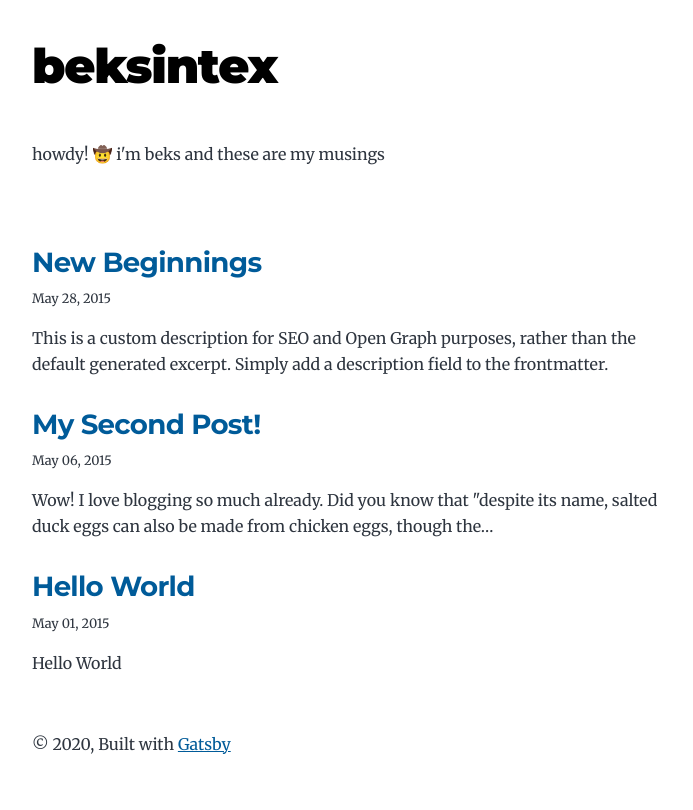
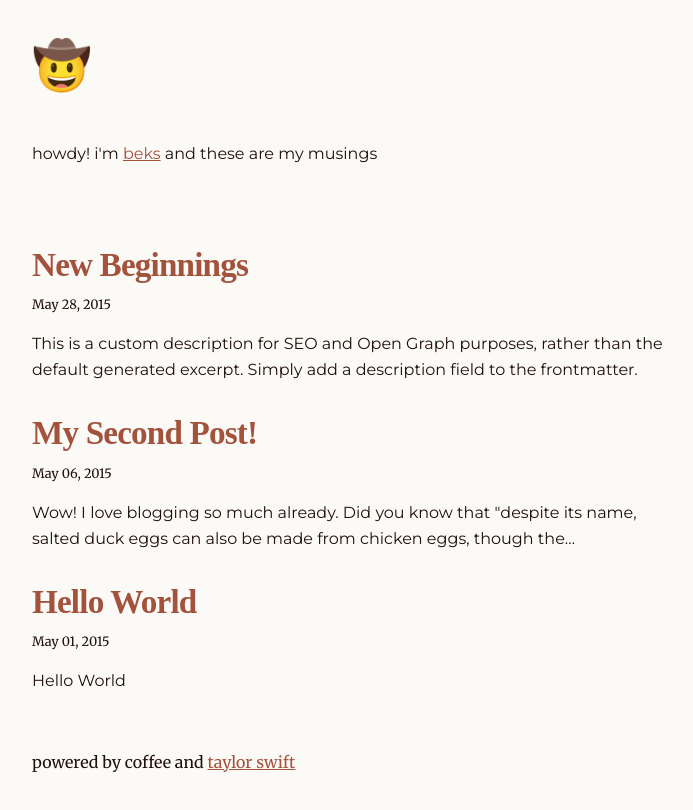
Before and after one commit to rebekahwhittle/beksintex, a Gatsby site in the folder blog/: page / in a window 1280 px wide. Shown: the whole page, without its empty margins (292-985 px from the left). Built offline with nearby package versions, Linux system fonts and the light colour scheme; Gatsby itself is replaced by a stand-in of ours.

Commit message:
detached head commit

```diff
--- a/blog/src/components/bio.js
+++ b/blog/src/components/bio.js
@@ -53,7 +53,7 @@ const Bio = () => {
       )} */}
       {author?.name && (
         <p>
-          howdy! 🤠 i'm beks and these are my musings
+          howdy! i'm <a target="_blank" href="https://github.com/rebekahwhittle">beks</a> and these are my musings
         </p>
       )}
     </div>
--- a/blog/src/components/layout.js
+++ b/blog/src/components/layout.js
@@ -9,13 +9,13 @@ const Layout = ({ location, title, children }) => {
   if (isRootPath) {
     header = (
       <h1 className="main-heading">
-        <Link to="/">{title}</Link>
+        <Link to="/"> 🤠</Link>
       </h1>
     )
   } else {
     header = (
       <Link className="header-link-home" to="/">
-        {title}
+         🤠
       </Link>
     )
   }
@@ -25,9 +25,9 @@ const Layout = ({ location, title, children }) => {
       <header className="global-header">{header}</header>
       <main>{children}</main>
       <footer>
-        © {new Date().getFullYear()}, Built with
+        powered by coffee and
         {` `}
-        <a href="https://www.gatsbyjs.com">Gatsby</a>
+        <a target="_blank" href="https://open.spotify.com/artist/06HL4z0CvFAxyc27GXpf02?si=t7zb9rewR524sJ_7ZqZ5Kg">taylor swift</a>
       </footer>
     </div>
   )
--- a/blog/src/style.css
+++ b/blog/src/style.css
@@ -54,11 +54,11 @@
   --fontSize-5: 2.074rem;
   --fontSize-6: 2.488rem;
   --fontSize-7: 2.986rem;
-  --color-primary: #005b99;
-  --color-text: #2e353f;
-  --color-text-light: #4f5969;
+  --color-primary: #A3523C;
+  --color-text: #20100B;
+  --color-text-light: rgba(32, 16, 11, 0.589);
   --color-heading: #1a202c;
-  --color-heading-black: black;
+  --color-heading-black: #20100B;
   --color-accent: #d1dce5;
 }
 
@@ -81,6 +81,7 @@ body {
   font-family: var(--font-body);
   font-size: var(--fontSize-1);
   color: var(--color-text);
+  background-color: #FCFAF7;
 }
 
 footer {
@@ -101,7 +102,8 @@ h3,
 h4,
 h5,
 h6 {
-  font-family: var(--font-heading);
+  font-family: 'Prata' serif;
+  /* font-family: var(--font-heading); */
   margin-top: var(--spacing-12);
   margin-bottom: var(--spacing-6);
   line-height: var(--lineHeight-tight);
@@ -115,12 +117,14 @@ h5,
 h6 {
   font-weight: var(--fontWeight-bold);
   color: var(--color-heading);
+  font-family: 'Prata';
 }
 
 h1 {
   font-weight: var(--fontWeight-black);
   font-size: var(--fontSize-6);
   color: var(--color-heading-black);
+  font-family: 'Prata';
 }
 
 h2 {
@@ -144,6 +148,7 @@ h6 {
 }
 
 h1 > a {
+  font-family: 'Prata', serif;
   color: inherit;
   text-decoration: none;
 }
@@ -160,6 +165,7 @@ h6 > a {
 /* Prose */
 
 p {
+  font-family: 'Montserrat';
   line-height: var(--lineHeight-relaxed);
   --baseline-multiplier: 0.179;
   --x-height-multiplier: 0.35;
@@ -266,10 +272,12 @@ a:focus {
 
 .post-list-item p {
   margin-bottom: var(--spacing-0);
+  font-family: 'Montserrat';
 }
 
 .post-list-item h2 {
-  font-size: var(--fontSize-4);
+  font-family: 'Prata', serif;
+  font-size: var(--fontSize-5);
   color: var(--color-primary);
   margin-bottom: var(--spacing-2);
   margin-top: var(--spacing-0);
@@ -303,11 +311,12 @@ a:focus {
 }
 
 .blog-post header h1 {
+  font-family: 'Prata' serif;
   margin: var(--spacing-0) var(--spacing-0) var(--spacing-4) var(--spacing-0);
 }
 
 .blog-post header p {
-  font-size: var(--fontSize-2);
+  font-size: var(--fontSize-1);
   font-family: var(--font-heading);
 }
 
```
